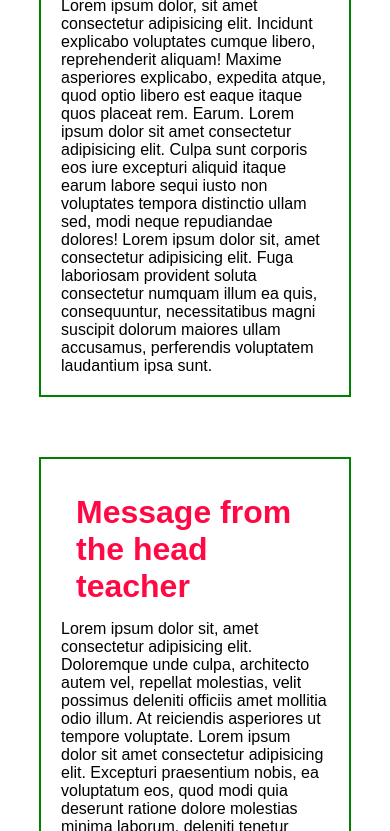
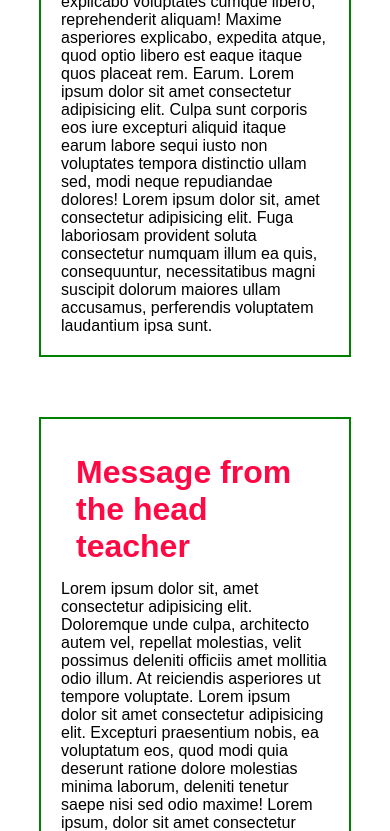
Before and after one commit to Mj-Njuguna/SchoolWebsite.github.io, a plain HTML site: page index.html in a window 390 px wide. Shown: the part 760-1591 px from the top of the page. Drawn offline with Linux system fonts and the light colour scheme.

Commit message:
UPDATING

```diff
--- a/style.css
+++ b/style.css
@@ -248,7 +248,7 @@
         left: 50%;
         top: 50%;
         transform: translate(-50%, -50%);
-        margin-top: 840px;
+        margin-top: 800px;
 
 
     }
```
